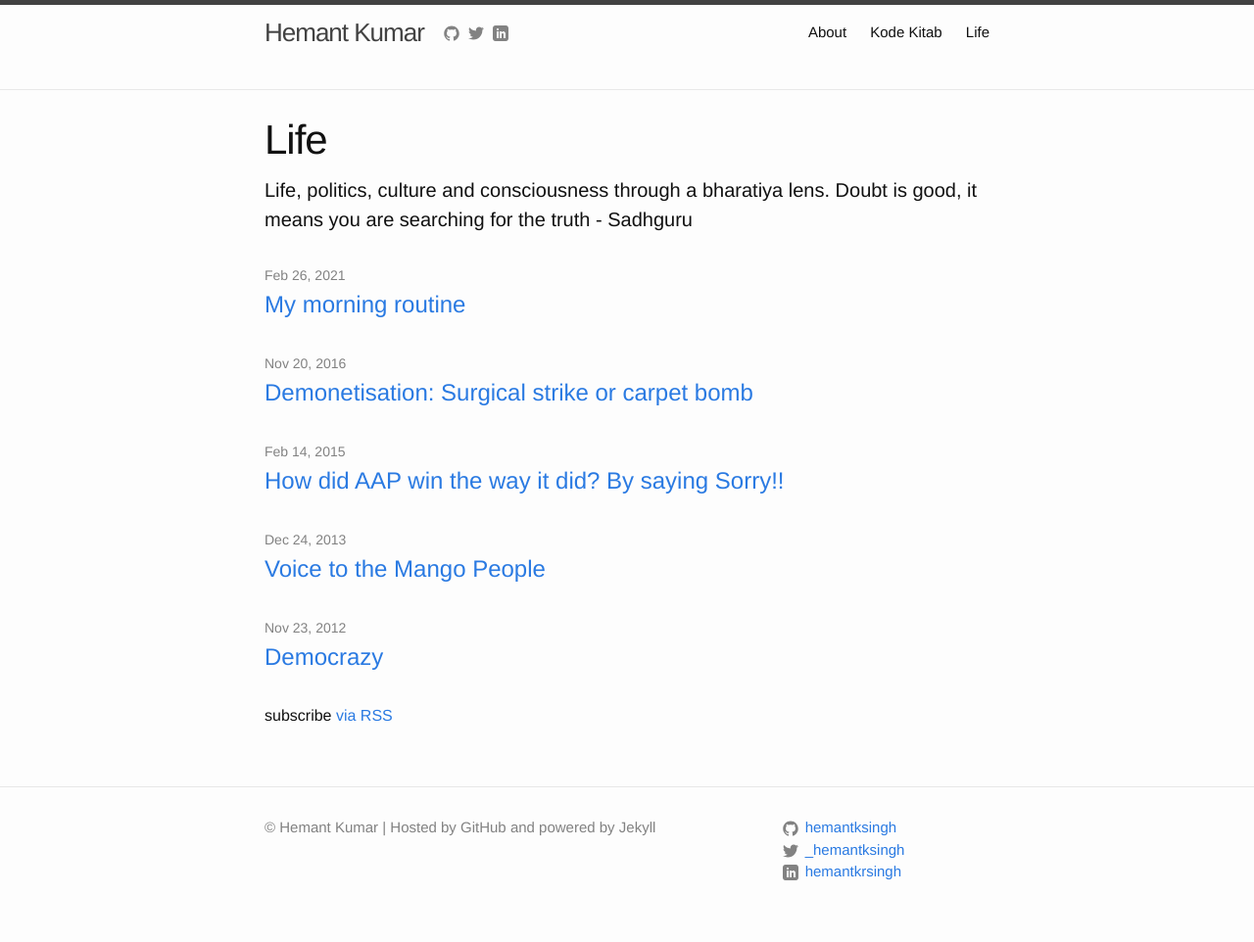
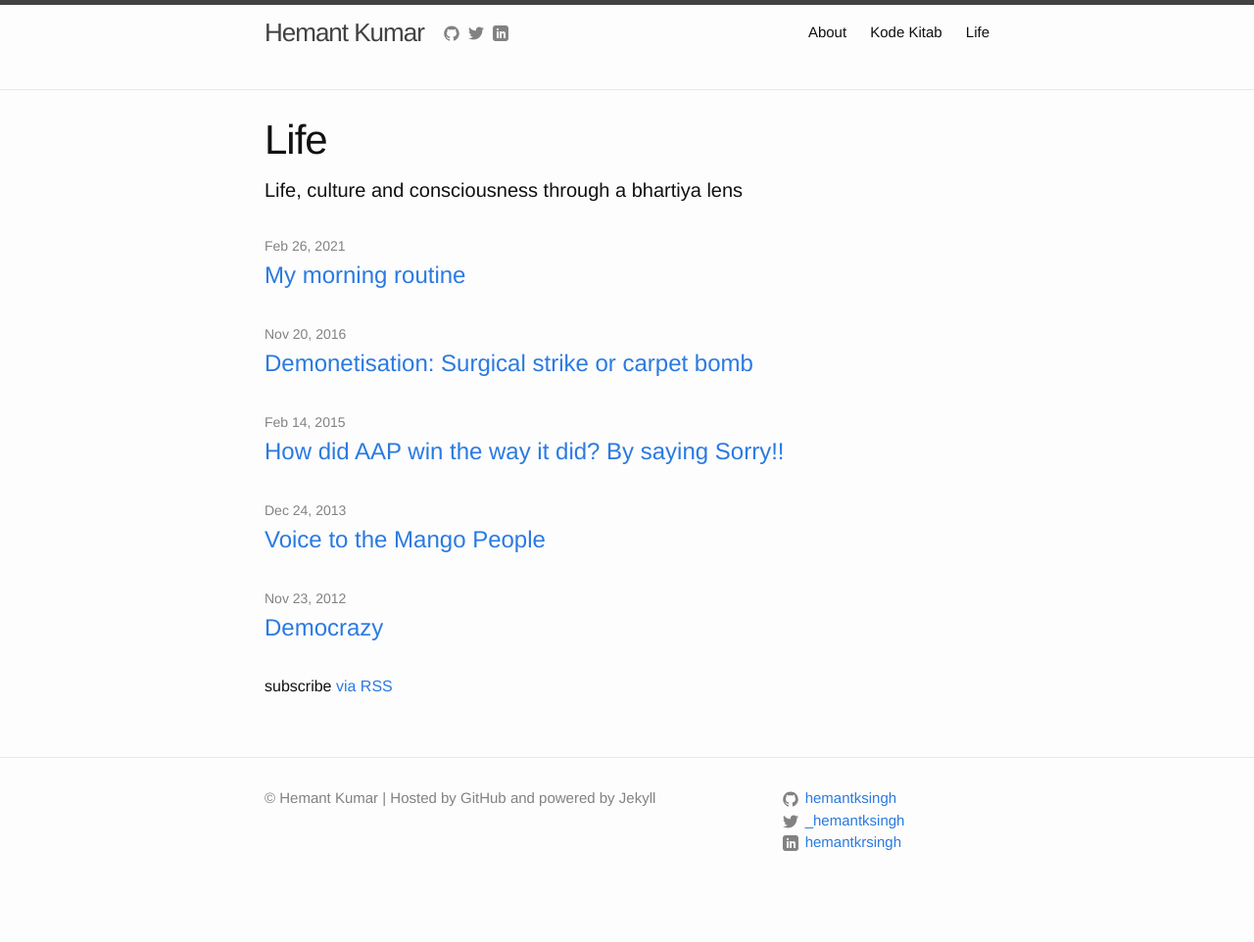
Before and after one commit to hemantksingh/hemantksingh.github.io, a Jekyll site: the page built from life.html, in a window 1280 px wide. Shown: the whole page at 98% size. Built offline with Jekyll 4.4.1, drawn with Linux system fonts in a browser that asks for light colours; after the commit the page ends 932 px from its top, so only the background shows below that.

Commit message:
Minor update

```diff
--- a/life.html
+++ b/life.html
@@ -2,9 +2,7 @@
 layout: page
 title: Life
 permalink: /life/
-description: "Life, politics, culture and consciousness through a bharatiya lens.
-
-Doubt is good, it means you are searching for the truth - Sadhguru"
+description: "Life, culture and consciousness through a bhartiya lens"
 ---
 
 <div class="home">
```
